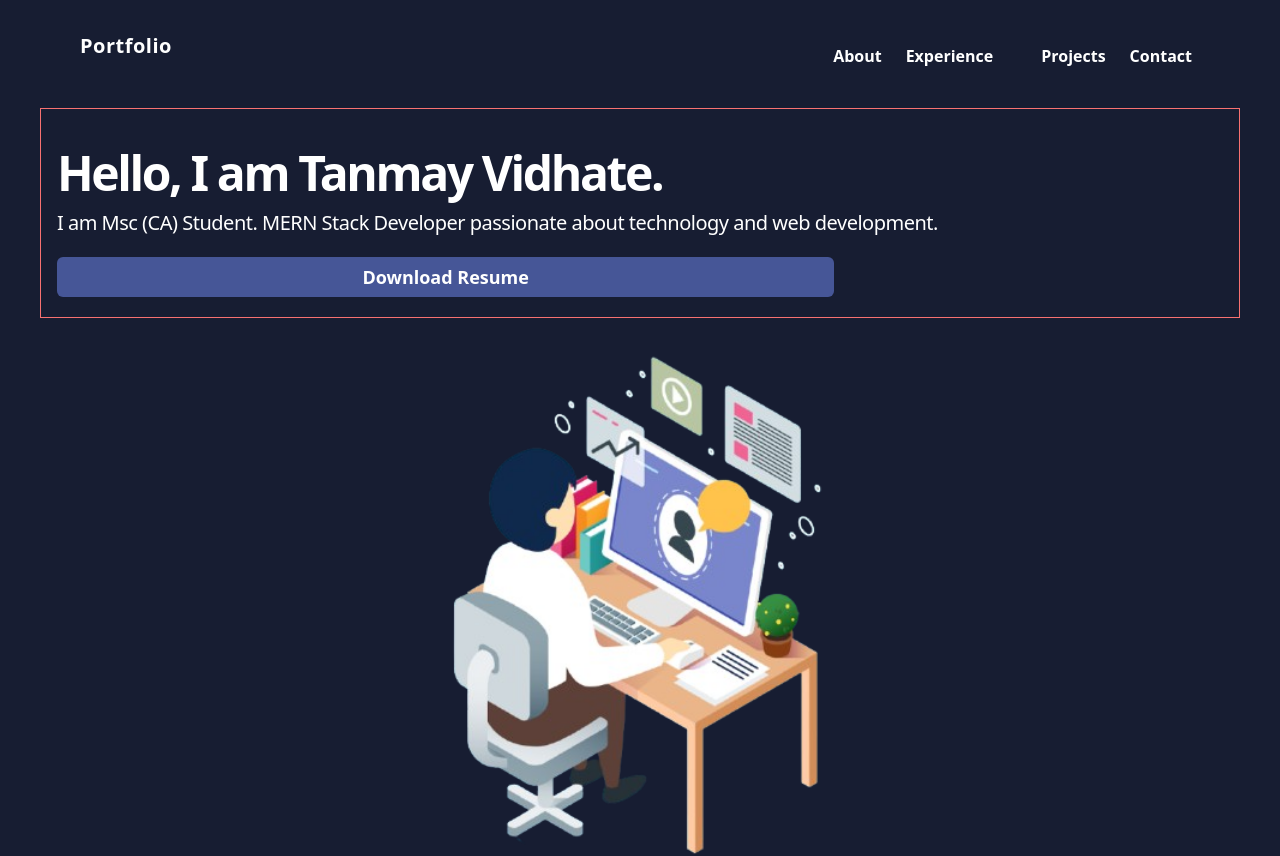
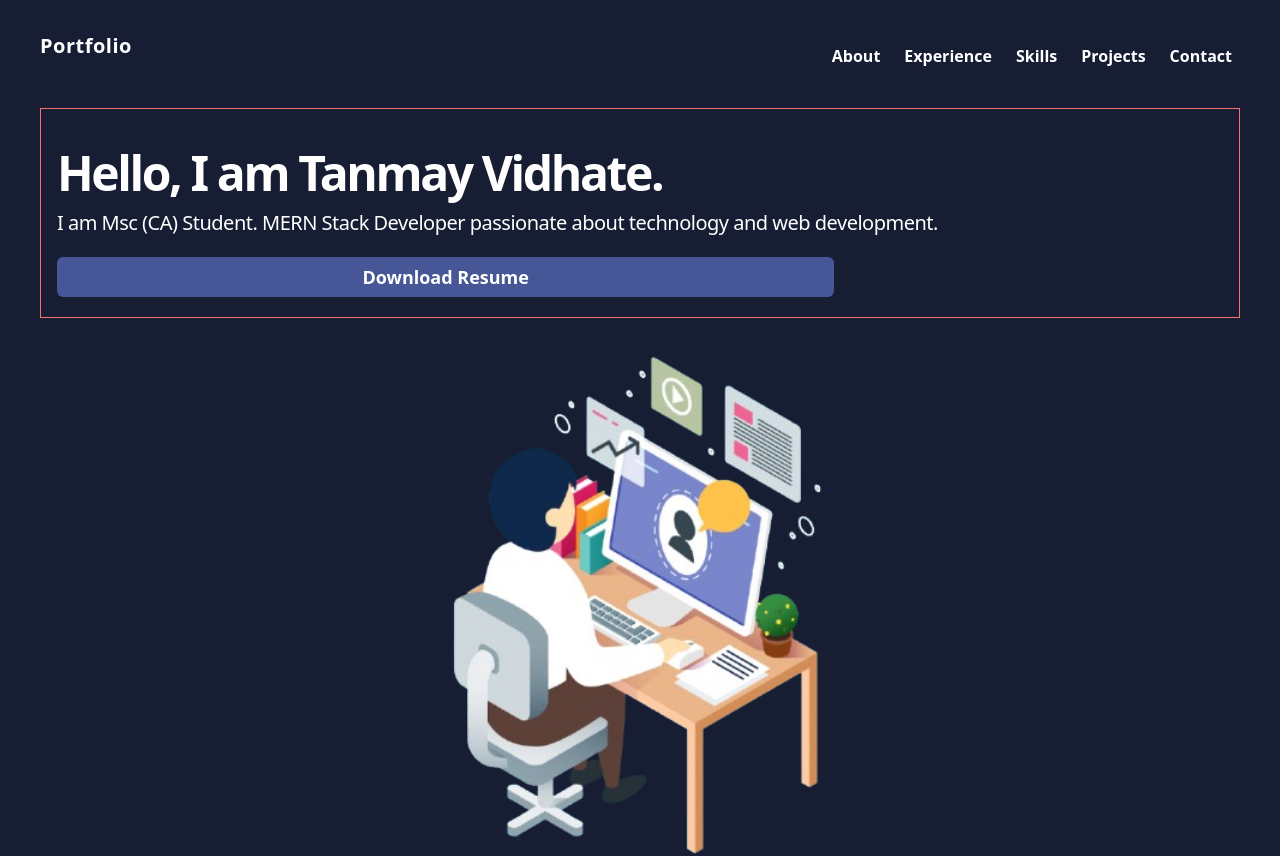
Before and after one commit to TanmayVidhate/Portfolio, a React (Vite) app: page / in a window 1280 px wide. Shown: the top 856 px of the page. Built offline with nearby package versions, Linux system fonts and the light colour scheme.

Commit message:
add id and breakpoint

```diff
--- a/src/Components/Navbar.jsx
+++ b/src/Components/Navbar.jsx
@@ -1,22 +1,23 @@
 import React, { useState } from 'react'
 
-import { RiCloseLine, RiMenu2Line } from "@remixicon/react"
+import { RiCloseLine, RiMenu2Line } from "@remixicon/react";
+
 function Navbar() {
-    const [menu, openMenu] = useState(false);
+    const [menu, setMenu] = useState(false);
     const [showMenu, setShowmenu] = useState(true);
     return (
         <>
-            <nav className='flex flex-wrap justify-between md:items-center text-white px-10 pt-6 md:px-20'>
+            <nav className='flex flex-wrap justify-between md:items-center text-white px-10 pt-6 md:px-15'>
                 <span className='text-xl font-bold tracking-wide'>Portfolio</span>
-                <ul className={`${menu ? "block" : "hidden "} mx-24 p-y2 mt-4 font-semibold md:mt-5 bg-black px-2 rounded-xl bg-opacity-30  md:border-none text-center md:bg-transparent md:static md:mx-0 md:flex gap-6`}>
+                <ul className={`${menu ? "block" : "hidden "} mx-24 p-y2 mt-4 font-semibold bg-black px-2 rounded-xl bg-opacity-30 sm:mx-60 md:mt-5 md:border-none text-center md:bg-transparent md:static md:mx-0 md:flex gap-6`}>
                     <a href='#About'>
                         <li className='text-md transition-all duration-300 p-1 md:p-0'>About</li>
                     </a>
                     <a href='#Experience'>
                         <li className='text-md transition-all duration-300 p-1 md:p-0'>Experience</li>
                     </a>
-                    <a href='#Skill'>
-                        {/* <li className='text-md transition-all duration-300 p-1 md:p-0'>Skill</li> */}
+                    <a href='#Skills'>
+                        <li className='text-md transition-all duration-300 p-1 md:p-0'>Skills</li>
                     </a>
                     <a href='#Projects'>
                         <li className='text-md transition-all duration-300 p-1 md:p-0'>Projects</li>
@@ -27,12 +28,12 @@ function Navbar() {
                 </ul>
                 {
                     showMenu ? (
-                        <RiMenu2Line size={30} className=' md:hidden absolute right-10 top-6 transition-all duration-300' onClick={() => {
-                            openMenu(!menu)
+                        <RiMenu2Line size={30} className='absolute right-10 top-6 transition-all duration-300 md:hidden' onClick={() => {
+                            setMenu(!menu);setShowmenu(!showMenu);
                         }} />
-                    ) : <RiCloseLine size={30} className='md:hidden absolute right-10 top-6 transition-all duration-300' onClick={()=>{
+                    ) : ( <RiCloseLine size={30} className='absolute right-10 top-6 transition-all duration-300  md:hidden' onClick={()=>{
                             setShowmenu(!showMenu)
-                    }} />
+                    }} />)
                 }
             </nav>
         </>
```
